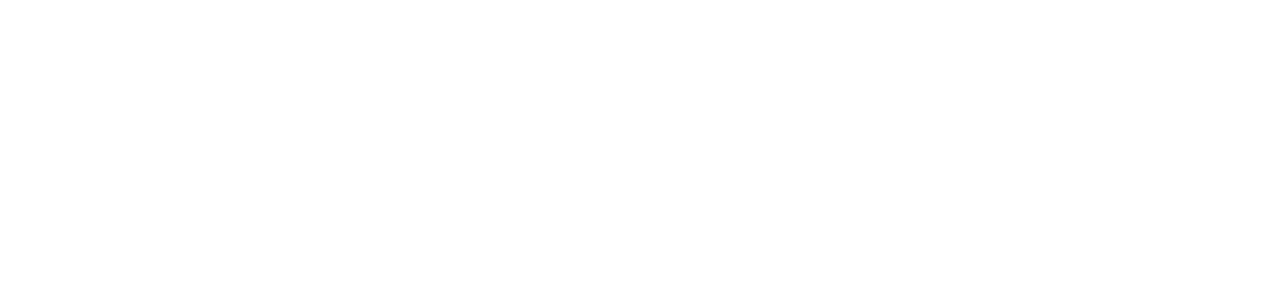
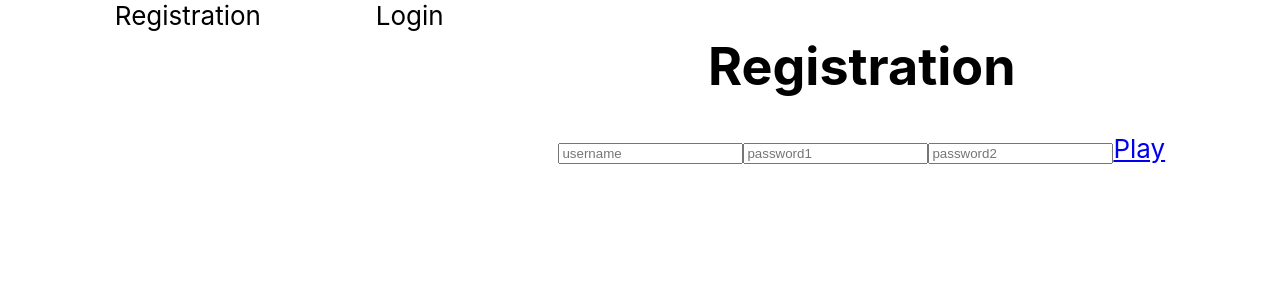
Before and after one commit to keith-kennedy/Python_Text_Adventure_Client_SIde, a React (Create React App) app in the folder textadv/: page /registration in a window 1280 px wide. Shown: the top 300 px of the page. Built offline with nearby package versions, Linux system fonts and the light colour scheme.

Commit message:
Working on the Login and Reg
I've created botha Login page and a Registration page, they need styling, they also both connect to the game once finished with the steps one must take on the page.

```diff
--- a/textadv/src/App.css
+++ b/textadv/src/App.css
@@ -8,25 +8,14 @@
 }
 
 .App-header {
-  background-color: #282c34;
   min-height: 100vh;
   display: flex;
-  flex-direction: column;
-  align-items: center;
-  justify-content: center;
+  flex-direction: row;
+  justify-content: space-evenly;
   font-size: calc(10px + 2vmin);
-  color: white;
 }
 
-.App-link {
-  color: #61dafb;
+.nav-item{
+  text-decoration: none;
+  color:black;
 }
-
-@keyframes App-logo-spin {
-  from {
-    transform: rotate(0deg);
-  }
-  to {
-    transform: rotate(360deg);
-  }
-}
--- a/textadv/src/App.js
+++ b/textadv/src/App.js
@@ -1,5 +1,9 @@
 import React, { Component } from 'react';
 import './App.css';
+import Registration from './registration/registration';
+import Login from './login/login'
+import { NavLink, Route } from 'react-router-dom';
+
 import axios from 'axios'
 
 
@@ -8,6 +12,12 @@ class App extends Component {
   render() {
     return (
       <div className="App">
+        <header className="App-header">
+          <NavLink className="nav-item" to="/registration">Registration</NavLink>
+          <NavLink className="nav-item" to="/login">Login</NavLink>
+          <Route path="/registration" component={Registration} />
+          <Route path="/login" component={Login} />
+        </header>
       </div>
     );
   }
--- a/textadv/src/index.js
+++ b/textadv/src/index.js
@@ -2,6 +2,9 @@ import React from 'react';
 import ReactDOM from 'react-dom';
 import './index.css';
 import App from './App';
+import { BrowserRouter as Router } from 'react-router-dom';
 
-
-ReactDOM.render(<App />, document.getElementById('root'));
+ReactDOM.render(
+    <Router>
+    <App />
+    </Router>, document.getElementById('root'));
--- a/textadv/src/login/login.js
+++ b/textadv/src/login/login.js
@@ -1,14 +1,32 @@
 import React, { Component } from 'react';
+import { NavLink, Route } from 'react-router-dom';
+import Game from '../game/game'
 
 
 class Login extends Component {
-    constructor(){
-        super();
+    constructor(props){
+        super(props);
+        this.state = {
+            username: '',
+            password1: '',
+            password2: ''
+        }
     }
+    changeHandler = (event) => {
+        this.setState =({[event.target.name]: event.target.value})
+    }
+
     render(){
         return(
-            <div>
-
+            <div className='reg-page'>
+            <div className='reg-box'>
+                <h1>Login</h1>
+                <input type="text" name="username" placeholder="username" className="input" value={this.state.username} onChange={this.changeHandler} />
+                <input type="text" name="username" placeholder="password1" className="input" value={this.state.password1} onChange={this.changeHandler}/>
+                <input type="text" name="username" placeholder="password2" className="input" value={this.state.password2} onChange={this.changeHandler}/>
+                <NavLink  to='/game' className = 'btn'>Play</NavLink>
+                <Route path="/game" component={Game} />
+            </div>
             </div>
         )
     }
--- a/textadv/src/registration/registration.js
+++ b/textadv/src/registration/registration.js
@@ -1,14 +1,32 @@
 import React, { Component } from 'react';
+import { NavLink, Route } from 'react-router-dom';
+import Game from '../game/game'
+class Registration extends Component{
+    constructor(props){
+        super(props);
+        this.state = {
+            username: '',
+            password1: '',
+            password2: ''
+        }
+    }
+    changeHandler = (event) => {
+        this.setState =({[event.target.name]: event.target.value})
+    }
 
-class Registration extends Component{
-    constructor(){
-        super();
-    }
     render(){
         return(
-            <div>
+            <div className='reg-page'>
+            <div className='reg-box'>
+                <h1>Registration</h1>
+                <input type="text" name="username" placeholder="username" className="input" value={this.state.username} onChange={this.changeHandler} />
+                <input type="text" name="username" placeholder="password1" className="input" value={this.state.password1} onChange={this.changeHandler}/>
+                <input type="text" name="username" placeholder="password2" className="input" value={this.state.password2} onChange={this.changeHandler}/>
+                <NavLink  to='/game' className = 'btn'>Play</NavLink>
+                <Route path="/game" component={Game} />
+            </div>
             </div>
         )
     }
 }
-export defualt Registration;
+export default Registration;
```
